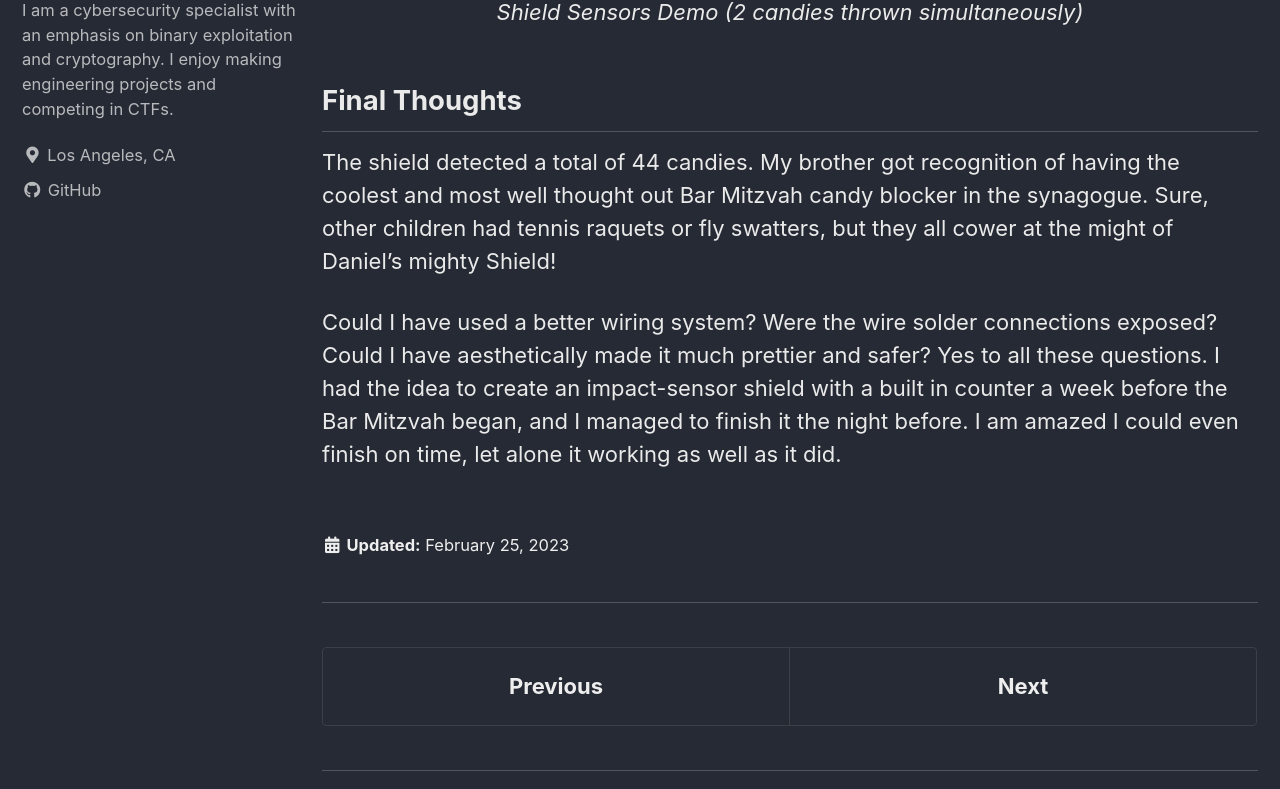
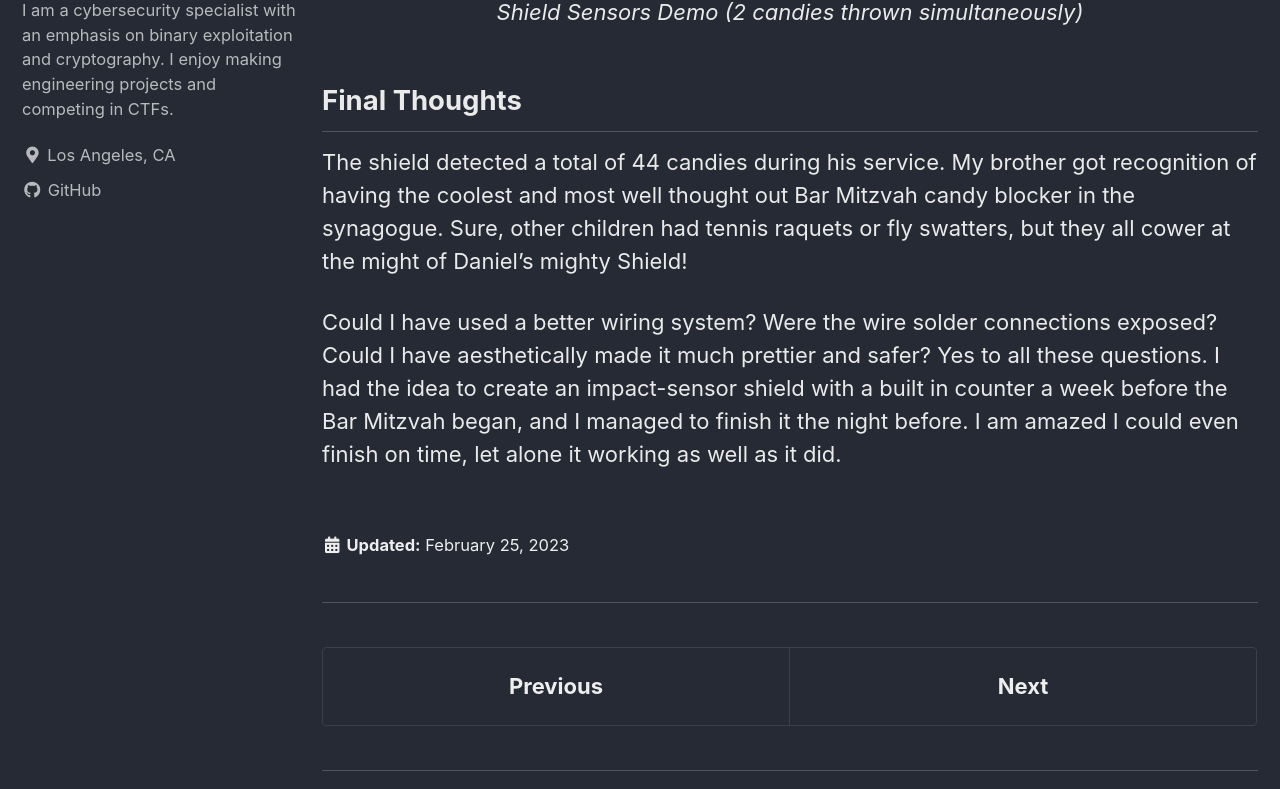
Before and after one commit to emorchy/emorchy.github.io, a Jekyll site: the page built from _posts/projects/2023-02-25-piezo-shield.md, in a window 1280 px wide and 900 px high, scrolled down 5723 px, cut to the strip 111-900 px from the top of the window. Built offline with Jekyll 4.4.1, drawn with Linux system fonts in a browser that asks for light colours; cached includes are drawn as plain includes.

Commit message:
Piezo Shield context clarification

```diff
--- a/_posts/projects/2023-02-25-piezo-shield.md
+++ b/_posts/projects/2023-02-25-piezo-shield.md
@@ -118,6 +118,6 @@ This is the first completed project where I used a C++ class in a practical scen
 </div>
 
 ## Final Thoughts
-The shield detected a total of 44 candies. My brother got recognition of having the coolest and most well thought out Bar Mitzvah candy blocker in the synagogue. Sure, other children had tennis raquets or fly swatters, but they all cower at the might of Daniel's mighty Shield!
+The shield detected a total of 44 candies during his service. My brother got recognition of having the coolest and most well thought out Bar Mitzvah candy blocker in the synagogue. Sure, other children had tennis raquets or fly swatters, but they all cower at the might of Daniel's mighty Shield!
 
 Could I have used a better wiring system? Were the wire solder connections exposed? Could I have aesthetically made it much prettier and safer? Yes to all these questions. I had the idea to create an impact-sensor shield with a built in counter a week before the Bar Mitzvah began, and I managed to finish it the night before. I am amazed I could even finish on time, let alone it working as well as it did.
```
